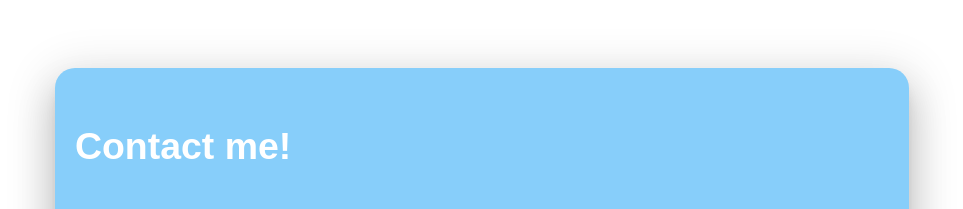
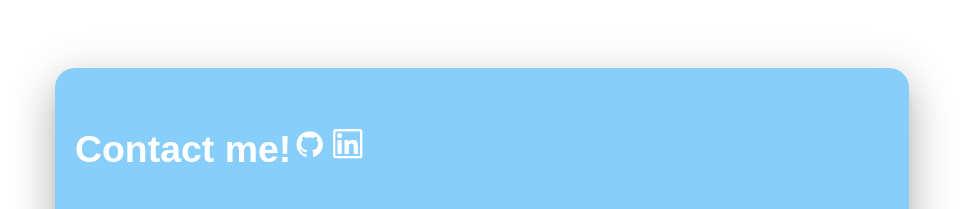
Before and after one commit to Ville34/Ville-Portfolio, a React app: page / in a window 1280 px wide. Shown: the part 2673-2882 px from the top of the page, without its empty margins (178-1141 px from the left). Built offline with nearby package versions, Linux system fonts and the light colour scheme; some packages are replaced by stand-ins of ours.

Commit message:
Added Github and Linkedin links to contact form

```diff
--- a/src/Contact.js
+++ b/src/Contact.js
@@ -1,6 +1,7 @@
 import React, { useState } from 'react'
 import emailjs from 'emailjs-com'
-
+import { DiGithubBadge } from "react-icons/di";
+import { AiOutlineLinkedin } from "react-icons/ai";
 import './contact.css'
 
 const Contact = () => {
@@ -35,7 +36,9 @@ const Contact = () => {
 
     return (
         <div id="contact-form">
-            <h3>Contact me!</h3>
+            <h3>Contact me!
+                <a className="contact-icons" href='https://github.com/Ville34'><DiGithubBadge /></a>
+                <a className="contact-icons" href='https://www.linkedin.com/in/ville-suutari-188646228/'><AiOutlineLinkedin /></a></h3>
             <input type="text" placeholder="Your Name" value={name} onChange={e => setName(e.target.value)} />
             <input type="email" placeholder="Your email address" value={email} onChange={e => setEmail(e.target.value)} />
             <textarea placeholder="Your message" value={message} onChange={e => setMessage(e.target.value)}></textarea>
--- a/src/contact.css
+++ b/src/contact.css
@@ -60,3 +60,8 @@
 
 
         }
+
+        .contact-icons{
+            text-decoration: none;
+            color: #FFF;
+        }
```
